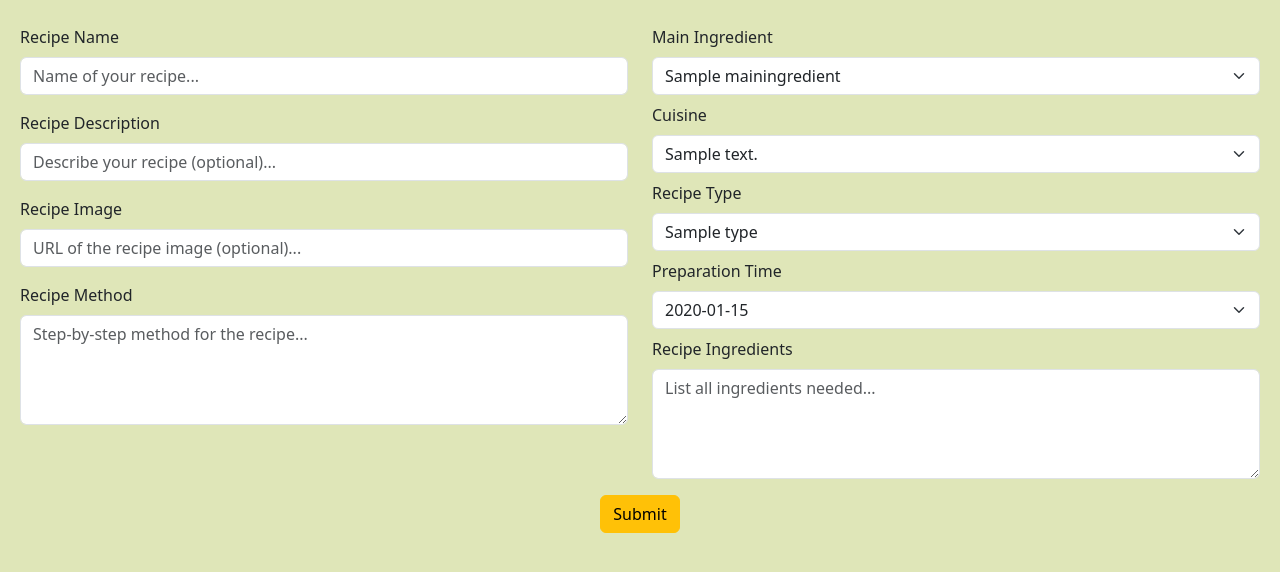
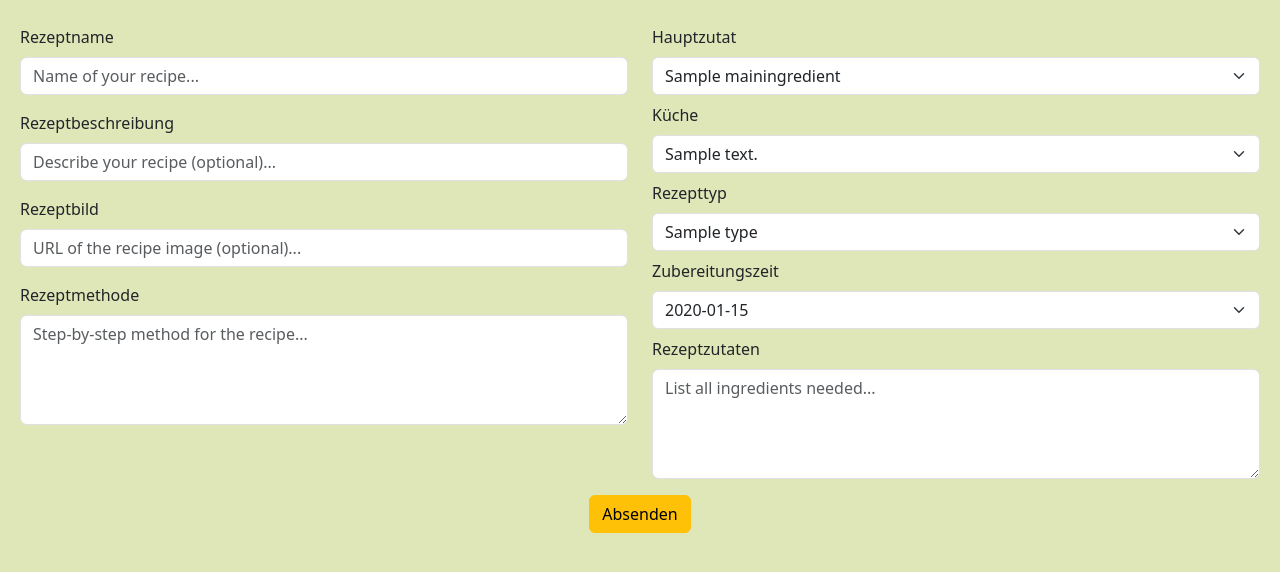
Before and after one commit to jammy-sdgku/recipe-share, a Django app: page /recipes/ in a window 1280 px wide. Shown: the part 120-692 px from the top of the page. Run offline with Django 4.2, Linux system fonts and the light colour scheme; a user stored in the database is signed in; tables that the repository leaves empty hold one stand-in row (values such as "Sample post").

Commit message:
language changes for new recipe

```diff
--- a/base/templates/base/home.html
+++ b/base/templates/base/home.html
@@ -24,7 +24,7 @@
       {% endif %}
 
       <p>
-        Posted by
+        Gepostet von
         <a href="{% url 'user-profiles' recipe.recipe_author.id %}"
           >{{ recipe.recipe_author }}</a
         >
--- a/recipes/templates/recipes/create_recipe.html
+++ b/recipes/templates/recipes/create_recipe.html
@@ -6,7 +6,7 @@
     <!-- First column -->
     <div class="col-md-6">
       <div class="mb-3">
-        <label for="recipe_name" class="form-label">Recipe Name</label>
+        <label for="recipe_name" class="form-label">Rezeptname</label>
         <input
           type="text"
           class="form-control form-control-md"
@@ -17,7 +17,7 @@
       </div>
       <div class="mb-3">
         <label for="recipe_description" class="form-label"
-          >Recipe Description</label
+          >Rezeptbeschreibung</label
         >
         <input
           type="text"
@@ -27,7 +27,7 @@
         />
       </div>
       <div class="mb-3">
-        <label for="recipe_image" class="form-label">Recipe Image</label>
+        <label for="recipe_image" class="form-label">Rezeptbild</label>
         <input
           type="text"
           class="form-control form-control-md"
@@ -36,7 +36,7 @@
         />
       </div>
       <div class="mb-3">
-        <label for="recipe_method" class="form-label">Recipe Method</label>
+        <label for="recipe_method" class="form-label">Rezeptmethode</label>
         <textarea
           class="form-control form-control-md"
           name="recipe_method"
@@ -50,7 +50,7 @@
 
     <!-- Second column -->
     <div class="col-md-6">
-      <label for="main_ingredient" class="form-label">Main Ingredient</label>
+      <label for="main_ingredient" class="form-label">Hauptzutat</label>
       <select
         name="main_ingredient"
         class="form-select mb-2"
@@ -61,7 +61,7 @@
         {% endfor %}
       </select>
 
-      <label for="cuisine" class="form-label">Cuisine</label>
+      <label for="cuisine" class="form-label">Küche</label>
       <select
         name="cuisine"
         class="form-select mb-2"
@@ -72,7 +72,7 @@
         {% endfor %}
       </select>
 
-      <label for="recipe_type" class="form-label">Recipe Type</label>
+      <label for="recipe_type" class="form-label">Rezepttyp</label>
       <select
         name="recipe_type"
         class="form-select mb-2"
@@ -83,7 +83,7 @@
         {% endfor %}
       </select>
 
-      <label for="prep_time" class="form-label">Preparation Time</label>
+      <label for="prep_time" class="form-label">Zubereitungszeit</label>
       <select
         name="prep_time"
         class="form-select mb-2"
@@ -95,7 +95,7 @@
       </select>
       <div class="mb-3">
         <label for="recipe_ingredients" class="form-label"
-          >Recipe Ingredients</label
+          >Rezeptzutaten</label
         >
         <textarea
           placeholder="List all ingredients needed..."
@@ -110,7 +110,7 @@
   </div>
 
   <!-- Submit button -->
-  <button type="submit" class="btn btn-warning" style="margin-left: auto; margin-right: auto; display: block;">Submit</button>
+  <button type="submit" class="btn btn-warning" style="margin-left: auto; margin-right: auto; display: block;">Absenden</button>
 </form>
 
 {% if messages %}
```
